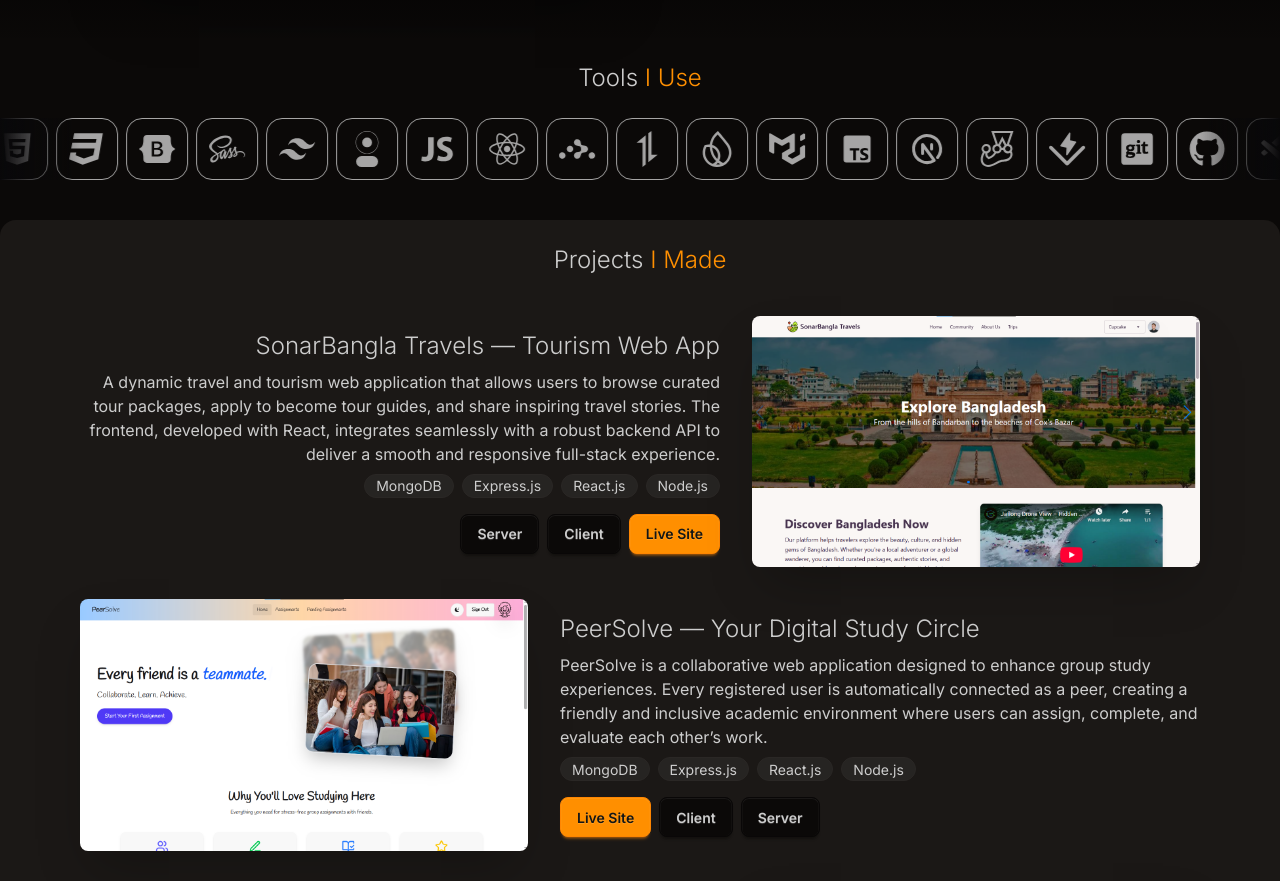
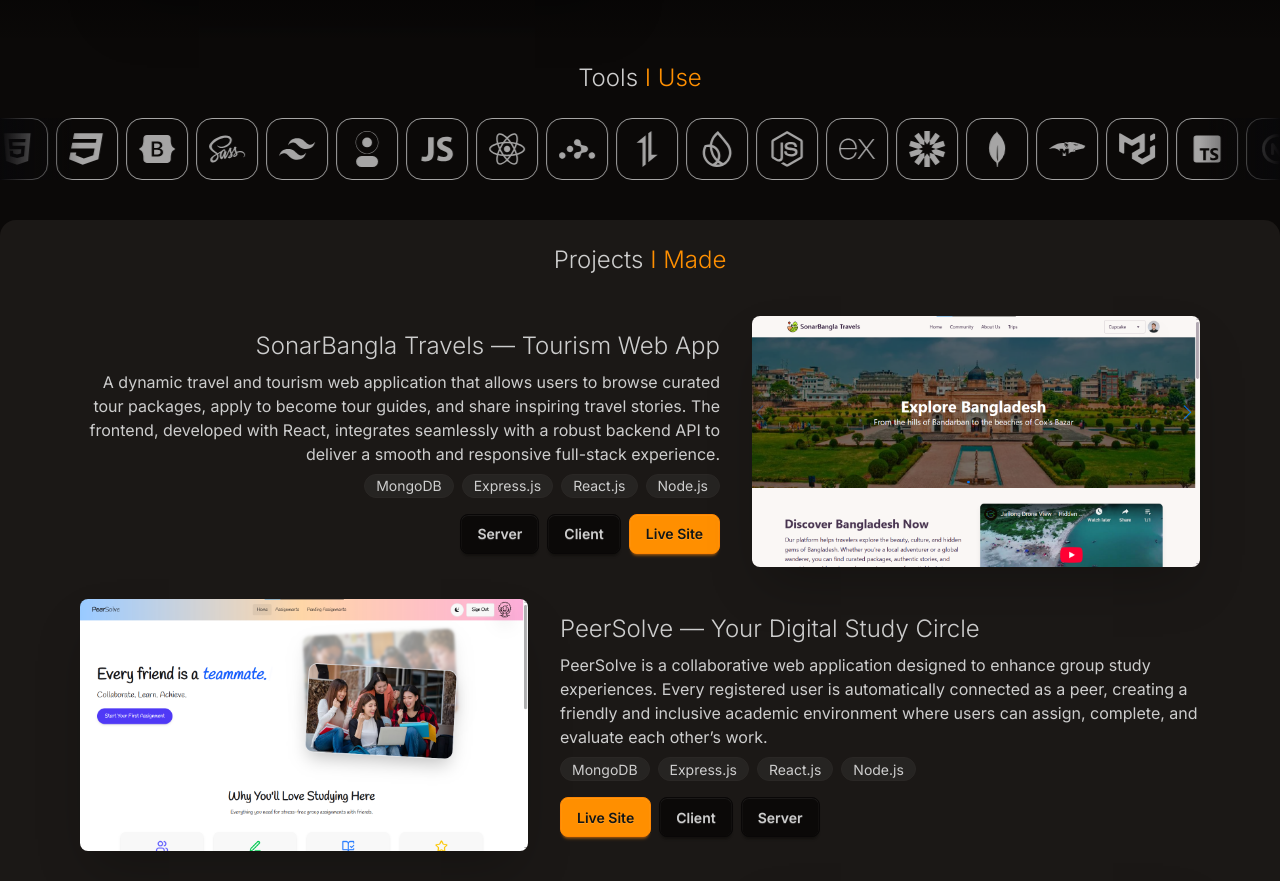
Before and after one commit to toimurhasan/my-portfolio, a React (Vite) app: page / in a window 1280 px wide. Shown: the part 1218-2099 px from the top of the page. Built offline with nearby package versions, Linux system fonts and the light colour scheme.

Commit message:
mongoose (+other) tools added in the tools section

```diff
--- a/src/components/Tools.jsx
+++ b/src/components/Tools.jsx
@@ -23,6 +23,7 @@ import {
   SiJest,
   SiJsonwebtokens,
   SiMongodb,
+  SiMongoose,
   SiMui,
   SiPostgresql,
   SiReactrouter,
@@ -148,7 +149,7 @@ const Tools = () => {
         >
           <SiFirebase className="group-hover:text-primary transition" />
         </a>
-        {/* <a
+        <a
           href="https://nodejs.org/en/docs"
           target="_blank"
           className="border block mx-1 p-3 rounded-2xl cursor-pointer group hover:border-gray-500 transition"
@@ -156,8 +157,8 @@ const Tools = () => {
           data-tooltip-content="Node.js"
         >
           <FaNodeJs className="group-hover:text-primary transition" />
-        </a> */}
-        {/* <a
+        </a>
+        <a
           href="https://expressjs.com/"
           target="_blank"
           className="border block mx-1 p-3 rounded-2xl cursor-pointer group hover:border-gray-500 transition"
@@ -165,8 +166,8 @@ const Tools = () => {
           data-tooltip-content="Express.js"
         >
           <SiExpress className="group-hover:text-primary transition" />
-        </a> */}
-        {/* <a
+        </a>
+        <a
           href="https://jwt.io/introduction"
           target="_blank"
           className="border block mx-1 p-3 rounded-2xl cursor-pointer group hover:border-gray-500 transition"
@@ -174,8 +175,8 @@ const Tools = () => {
           data-tooltip-content="JWT"
         >
           <SiJsonwebtokens className="group-hover:text-primary transition" />
-        </a> */}
-        {/* <a
+        </a>
+        <a
           href="https://www.mongodb.com/docs/"
           target="_blank"
           className="border block mx-1 p-3 rounded-2xl cursor-pointer group hover:border-gray-500 transition"
@@ -183,7 +184,16 @@ const Tools = () => {
           data-tooltip-content="MongoDB"
         >
           <SiMongodb className="group-hover:text-primary transition" />
-        </a> */}
+        </a>
+        <a
+          href="https://mongoosejs.com/docs/"
+          target="_blank"
+          className="border block mx-1 p-3 rounded-2xl cursor-pointer group hover:border-gray-500 transition"
+          data-tooltip-id="my-tooltip"
+          data-tooltip-content="Mongoose"
+        >
+          <SiMongoose className="group-hover:text-primary transition" />
+        </a>
         <a
           href="https://mui.com/material-ui/getting-started/"
           target="_blank"
```
